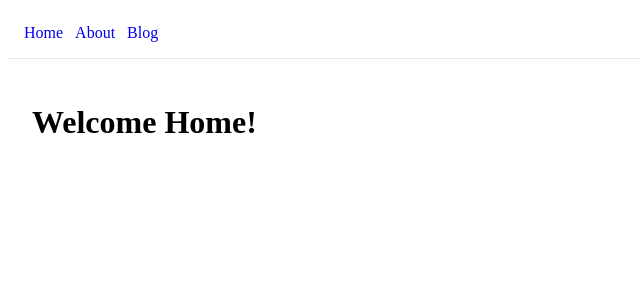
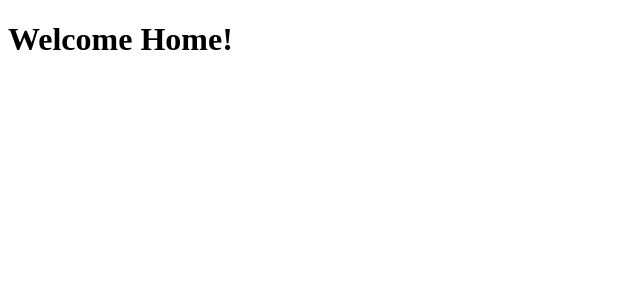
Before and after one commit to Ashfaaq-cmd/routing-demo, a Next.js app: page / in a window 1280 px wide. Shown: the top 300 px of the page, without its empty margins (0-640 px from the left). Built offline with nearby package versions, Linux system fonts and the light colour scheme.

Commit message:
first commit

```diff
--- a/src/app/layout.tsx
+++ b/src/app/layout.tsx
@@ -1,24 +1,13 @@
-import React from "react";
-
 export const metadata = {
-  title: "Routing Demo",
-  description: "A simple Next.js routing demo",
+  title: 'Routing Demo',
+  description: 'A demo for Next.js routing',
 };
-
-export default function RootLayout({ children }: { children: React.ReactNode }) {
-  return (
-    <html lang="en">
-      <head />
-      <body>
-        <header style={{ padding: 16, borderBottom: '1px solid #eaeaea' }}>
-          <nav style={{ display: 'flex', gap: 12 }}>
-            <a href="/" style={{ textDecoration: 'none' }}>Home</a>
-            <a href="/about" style={{ textDecoration: 'none' }}>About</a>
-            <a href="/blog" style={{ textDecoration: 'none' }}>Blog</a>
-          </nav>
-        </header>
-        <main style={{ padding: 24 }}>{children}</main>
-      </body>
-    </html>
-  );
+export default function RootLayout({ children ,}: {
+    children: React.ReactNode;
+} ) {
+    return (
+        <html lang="en">
+            <body>{children}</body>
+        </html>
+    )
 }
```
